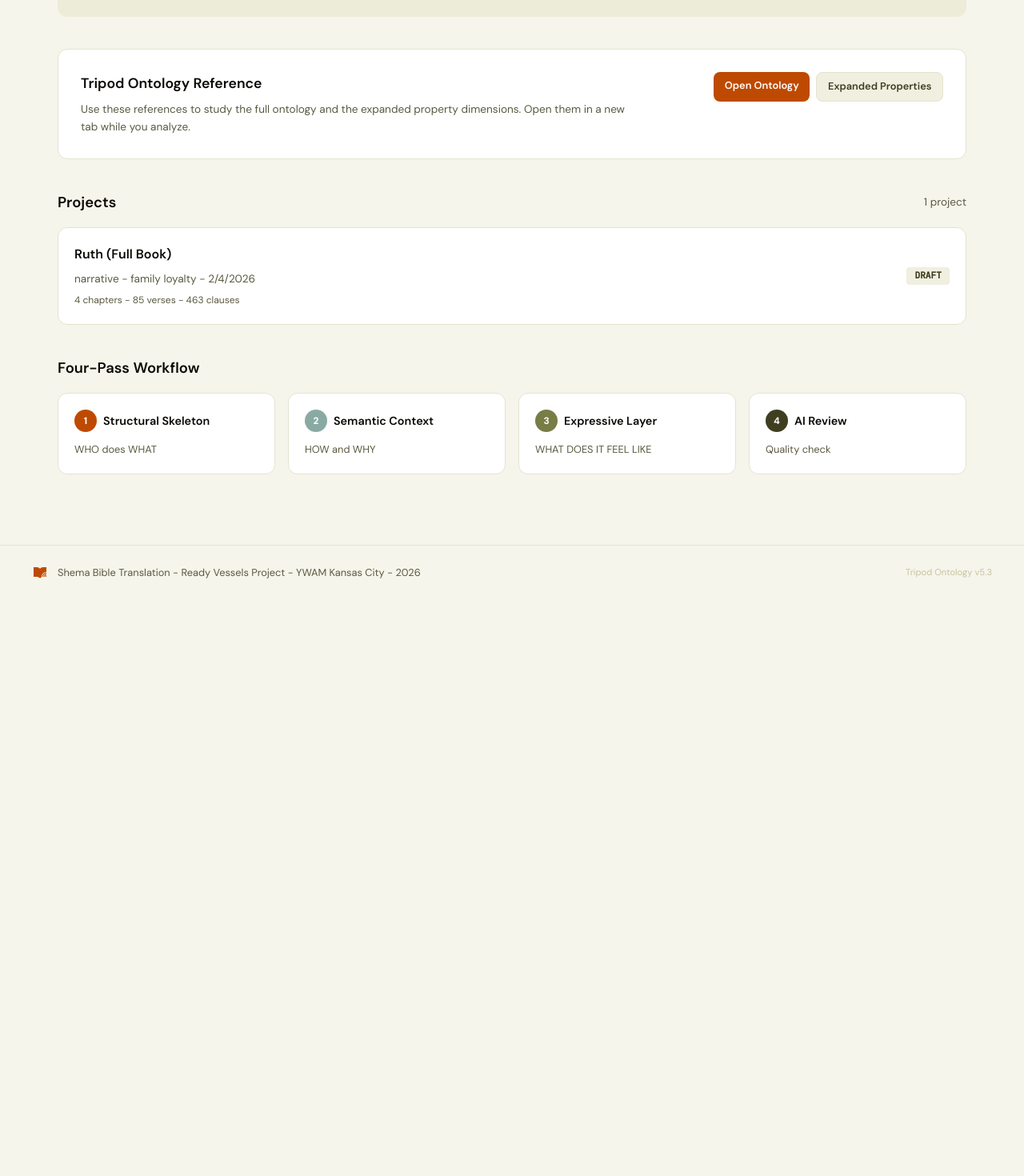
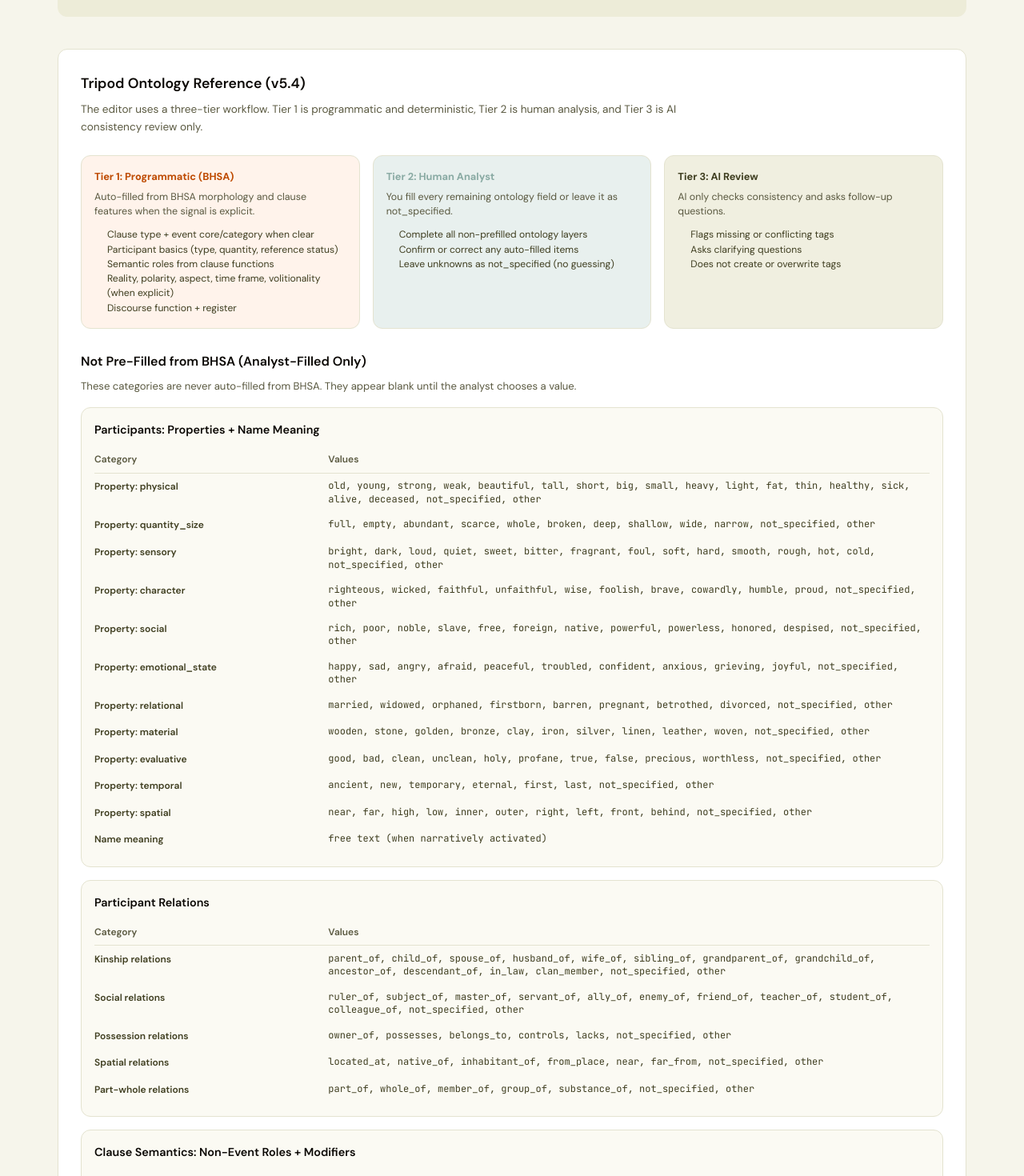
Before and after one commit to MarciaSuzuki/meaning-map-editor, a Next.js app: page / in a window 1280 px wide. Shown: the part 300-1770 px from the top of the page at 80% size. Before the commit the page ends 1050 px from the top, so only its background shows below. Built offline with nearby package versions, Linux system fonts and the light colour scheme.

Commit message:
Update landing page tiers and manual ontology list

```diff
--- a/app/page.tsx
+++ b/app/page.tsx
@@ -1,6 +1,46 @@
 'use client';
 
 import { useState } from 'react';
+import {
+  PROPERTY_DIMENSIONS,
+  KINSHIP_RELATIONS,
+  SOCIAL_RELATIONS,
+  POSSESSION_RELATIONS,
+  SPATIAL_RELATIONS,
+  PART_WHOLE_RELATIONS,
+  NON_EVENT_ROLES,
+  EVIDENTIALITY_VALUES,
+  DURATION_VALUES,
+  DURATION_PRECISION_VALUES,
+  DISCOURSE_RELATIONS,
+  INFORMATION_STRUCTURE_TOPICS,
+  INFORMATION_STRUCTURE_FOCI,
+  FORMULAIC_MARKERS,
+  SOCIAL_AXES,
+  PROMINENCE_VALUES,
+  PACING_VALUES,
+  FOCALIZATION_VALUES,
+  EMOTIONS,
+  EMOTION_INTENSITIES,
+  NARRATOR_STANCES,
+  AUDIENCE_RESPONSES,
+  INFERENCE_SOURCES,
+  CONFIDENCE_VALUES,
+  RETRIEVAL_TAG_CATEGORIES,
+  SPEECH_ACTS,
+  FIGURATIVE_LANGUAGE,
+  FIGURATIVE_TRANSFERABILITY,
+  KEY_TERM_DOMAINS,
+  KEY_TERM_CONSISTENCY,
+  POETIC_PARALLELISM,
+  POETIC_LINE_STRUCTURE,
+  POETIC_SOUND_PATTERNS,
+  POETIC_COMPRESSION,
+  PROVERB_TYPES,
+  WISDOM_FUNCTIONS,
+  WISDOM_AUTHORITY_SOURCES,
+  WISDOM_APPLICABILITY,
+} from '@/lib/ontology';
 
 const SAMPLE_PROJECTS = [
   {
@@ -14,6 +54,135 @@ const SAMPLE_PROJECTS = [
     chapters: 4,
     verses: 85,
     clauses: 463,
+  },
+];
+
+const values = (opts: { value: string }[]) => opts.map((o) => o.value).join(', ');
+
+const TIER_CARDS = [
+  {
+    title: 'Tier 1: Programmatic (BHSA)',
+    summary: 'Auto-filled from BHSA morphology and clause features when the signal is explicit.',
+    bullets: [
+      'Clause type + event core/category when clear',
+      'Participant basics (type, quantity, reference status)',
+      'Semantic roles from clause functions',
+      'Reality, polarity, aspect, time frame, volitionality (when explicit)',
+      'Discourse function + register',
+    ],
+    color: '#BE4A01',
+    bg: '#FFF3EB',
+  },
+  {
+    title: 'Tier 2: Human Analyst',
+    summary: 'You fill every remaining ontology field or leave it as not_specified.',
+    bullets: [
+      'Complete all non-prefilled ontology layers',
+      'Confirm or correct any auto-filled items',
+      'Leave unknowns as not_specified (no guessing)',
+    ],
+    color: '#89AAA3',
+    bg: '#E8F0EE',
+  },
+  {
+    title: 'Tier 3: AI Review',
+    summary: 'AI only checks consistency and asks follow-up questions.',
+    bullets: [
+      'Flags missing or conflicting tags',
+      'Asks clarifying questions',
+      'Does not create or overwrite tags',
+    ],
+    color: '#3F3E20',
+    bg: '#F0EFE0',
+  },
+];
+
+const NON_PREFILL_SECTIONS = [
+  {
+    title: 'Participants: Properties + Name Meaning',
+    rows: [
+      { category: 'Property: physical', values: values(PROPERTY_DIMENSIONS.physical) },
+      { category: 'Property: quantity_size', values: values(PROPERTY_DIMENSIONS.quantity_size) },
+      { category: 'Property: sensory', values: values(PROPERTY_DIMENSIONS.sensory) },
+      { category: 'Property: character', values: values(PROPERTY_DIMENSIONS.character) },
+      { category: 'Property: social', values: values(PROPERTY_DIMENSIONS.social) },
+      { category: 'Property: emotional_state', values: values(PROPERTY_DIMENSIONS.emotional_state) },
+      { category: 'Property: relational', values: values(PROPERTY_DIMENSIONS.relational) },
+      { category: 'Property: material', values: values(PROPERTY_DIMENSIONS.material) },
+      { category: 'Property: evaluative', values: values(PROPERTY_DIMENSIONS.evaluative) },
+      { category: 'Property: temporal', values: values(PROPERTY_DIMENSIONS.temporal) },
+      { category: 'Property: spatial', values: values(PROPERTY_DIMENSIONS.spatial) },
+      { category: 'Name meaning', values: 'free text (when narratively activated)' },
+    ],
+  },
+  {
+    title: 'Participant Relations',
+    rows: [
+      { category: 'Kinship relations', values: values(KINSHIP_RELATIONS) },
+      { category: 'Social relations', values: values(SOCIAL_RELATIONS) },
+      { category: 'Possession relations', values: values(POSSESSION_RELATIONS) },
+      { category: 'Spatial relations', values: values(SPATIAL_RELATIONS) },
+      { category: 'Part-whole relations', values: values(PART_WHOLE_RELATIONS) },
+    ],
+  },
+  {
+    title: 'Clause Semantics: Non-Event Roles + Modifiers',
+    rows: [
+      { category: 'Non-event roles', values: values(NON_EVENT_ROLES) },
+      { category: 'Evidentiality', values: values(EVIDENTIALITY_VALUES) },
+      { category: 'Duration', values: values(DURATION_VALUES) },
+      { category: 'Duration precision', values: values(DURATION_PRECISION_VALUES) },
+    ],
+  },
+  {
+    title: 'Discourse + Pragmatics',
+    rows: [
+      { category: 'Discourse relations', values: values(DISCOURSE_RELATIONS) },
+      { category: 'Information structure: topic', values: values(INFORMATION_STRUCTURE_TOPICS) },
+      { category: 'Information structure: focus', values: values(INFORMATION_STRUCTURE_FOCI) },
+      { category: 'Formulaic marker', values: values(FORMULAIC_MARKERS) },
+      { category: 'Peak event', values: 'mark 1 clause as PEAK' },
+      { category: 'Thematic spine', values: 'one-sentence free text summary' },
+      { category: 'Social axis', values: values(SOCIAL_AXES) },
+      { category: 'Prominence', values: values(PROMINENCE_VALUES) },
+      { category: 'Pacing', values: values(PACING_VALUES) },
+      { category: 'Focalization', values: values(FOCALIZATION_VALUES) },
+    ],
+  },
+  {
+    title: 'Emotion + Source Tracking',
+    rows: [
+      { category: 'Emotion type', values: values(EMOTIONS) },
+      { category: 'Emotion intensity', values: values(EMOTION_INTENSITIES) },
+      { category: 'Narrator stance', values: values(NARRATOR_STANCES) },
+      { category: 'Audience response', values: values(AUDIENCE_RESPONSES) },
+      { category: 'Inference source', values: values(INFERENCE_SOURCES) },
+      { category: 'Confidence level', values: values(CONFIDENCE_VALUES) },
+    ],
+  },
+  {
+    title: 'Speech + Figurative + Key Terms + Retrieval Tags',
+    rows: [
+      { category: 'Speech acts', values: values(SPEECH_ACTS) },
+      { category: 'Figurative language', values: values(FIGURATIVE_LANGUAGE) },
+      { category: 'Figurative transferability', values: values(FIGURATIVE_TRANSFERABILITY) },
+      { category: 'Key term domains', values: values(KEY_TERM_DOMAINS) },
+      { category: 'Key term consistency', values: values(KEY_TERM_CONSISTENCY) },
+      { category: 'LA retrieval tag categories', values: values(RETRIEVAL_TAG_CATEGORIES) + ' (values = free tags)' },
+    ],
+  },
+  {
+    title: 'Poetic + Proverb/Wisdom Layers',
+    rows: [
+      { category: 'Parallelism type', values: values(POETIC_PARALLELISM) },
+      { category: 'Line structure', values: values(POETIC_LINE_STRUCTURE) },
+      { category: 'Sound patterns', values: values(POETIC_SOUND_PATTERNS) },
+      { category: 'Compression', values: values(POETIC_COMPRESSION) },
+      { category: 'Proverb type', values: values(PROVERB_TYPES) },
+      { category: 'Wisdom function', values: values(WISDOM_FUNCTIONS) },
+      { category: 'Authority source', values: values(WISDOM_AUTHORITY_SOURCES) },
+      { category: 'Applicability', values: values(WISDOM_APPLICABILITY) },
+    ],
   },
 ];
 
@@ -71,30 +240,62 @@ export default function HomePage() {
         </section>
 
         <section style={{ backgroundColor: 'white', borderRadius: 12, border: `1px solid ${s.border}`, padding: '1.75rem', marginBottom: '2.5rem' }}>
-          <div style={{ display: 'flex', alignItems: 'flex-start', justifyContent: 'space-between', gap: '1.5rem' }}>
-            <div>
-              <h2 style={{ fontFamily: s.display, fontSize: '1.1rem', fontWeight: 600, margin: '0 0 0.5rem 0' }}>Tripod Ontology Reference</h2>
-              <p style={{ fontSize: '0.85rem', color: s.muted, lineHeight: 1.6, maxWidth: 680, margin: 0 }}>
-                Use these references to study the full ontology and the expanded property dimensions. Open them in a new tab while you analyze.
-              </p>
-            </div>
-            <div style={{ display: 'flex', gap: '0.5rem', flexWrap: 'wrap' }}>
-              <a
-                href="/ontology/tripod-ontology.html"
-                target="_blank"
-                rel="noreferrer"
-                style={{ padding: '0.45rem 0.85rem', borderRadius: 8, fontSize: '0.8rem', fontWeight: 600, color: 'white', backgroundColor: s.telha, border: 'none', textDecoration: 'none' }}
-              >
-                Open Ontology
-              </a>
-              <a
-                href="/ontology/expanded-properties.html"
-                target="_blank"
-                rel="noreferrer"
-                style={{ padding: '0.45rem 0.85rem', borderRadius: 8, fontSize: '0.8rem', fontWeight: 600, color: s.dark, backgroundColor: '#F0EFE0', border: `1px solid ${s.border}`, textDecoration: 'none' }}
-              >
-                Expanded Properties
-              </a>
+          <div style={{ marginBottom: '1.5rem' }}>
+            <h2 style={{ fontFamily: s.display, fontSize: '1.1rem', fontWeight: 600, margin: '0 0 0.5rem 0' }}>Tripod Ontology Reference (v5.4)</h2>
+            <p style={{ fontSize: '0.85rem', color: s.muted, lineHeight: 1.6, maxWidth: 760, margin: 0 }}>
+              The editor uses a three-tier workflow. Tier 1 is programmatic and deterministic, Tier 2 is human analysis,
+              and Tier 3 is AI consistency review only.
+            </p>
+          </div>
+
+          <div style={{ display: 'grid', gridTemplateColumns: 'repeat(auto-fit, minmax(220px, 1fr))', gap: '1rem', marginBottom: '1.75rem' }}>
+            {TIER_CARDS.map((tier) => (
+              <div key={tier.title} style={{ borderRadius: 12, border: `1px solid ${s.border}`, padding: '1rem', backgroundColor: tier.bg }}>
+                <div style={{ fontSize: '0.8rem', fontWeight: 700, color: tier.color, marginBottom: '0.35rem' }}>{tier.title}</div>
+                <p style={{ fontSize: '0.78rem', color: s.muted, margin: '0 0 0.65rem 0', lineHeight: 1.5 }}>{tier.summary}</p>
+                <ul style={{ margin: 0, paddingLeft: '1rem', fontSize: '0.76rem', color: s.dark, lineHeight: 1.5 }}>
+                  {tier.bullets.map((item) => (
+                    <li key={item}>{item}</li>
+                  ))}
+                </ul>
+              </div>
+            ))}
+          </div>
+
+          <div>
+            <h3 style={{ fontFamily: s.display, fontSize: '1rem', fontWeight: 600, margin: '0 0 0.5rem 0' }}>
+              Not Pre-Filled from BHSA (Analyst-Filled Only)
+            </h3>
+            <p style={{ fontSize: '0.82rem', color: s.muted, lineHeight: 1.6, maxWidth: 760, margin: '0 0 1rem 0' }}>
+              These categories are never auto-filled from BHSA. They appear blank until the analyst chooses a value.
+            </p>
+
+            <div style={{ display: 'grid', gap: '1rem' }}>
+              {NON_PREFILL_SECTIONS.map((section) => (
+                <div key={section.title} style={{ borderRadius: 12, border: `1px solid ${s.border}`, padding: '1rem', backgroundColor: '#FBFAF3' }}>
+                  <h4 style={{ fontFamily: s.display, fontSize: '0.9rem', fontWeight: 600, margin: '0 0 0.6rem 0' }}>{section.title}</h4>
+                  <table style={{ width: '100%', borderCollapse: 'collapse', fontSize: '0.75rem' }}>
+                    <thead>
+                      <tr>
+                        <th style={{ textAlign: 'left', padding: '0.4rem 0', borderBottom: `1px solid ${s.border}`, color: s.muted, fontWeight: 600, width: '28%' }}>Category</th>
+                        <th style={{ textAlign: 'left', padding: '0.4rem 0', borderBottom: `1px solid ${s.border}`, color: s.muted, fontWeight: 600 }}>Values</th>
+                      </tr>
+                    </thead>
+                    <tbody>
+                      {section.rows.map((row) => (
+                        <tr key={row.category}>
+                          <td style={{ padding: '0.45rem 0.35rem 0.45rem 0', verticalAlign: 'top', fontWeight: 600, color: s.dark }}>
+                            {row.category}
+                          </td>
+                          <td style={{ padding: '0.45rem 0', verticalAlign: 'top', fontFamily: s.mono, color: s.dark, whiteSpace: 'normal', wordBreak: 'break-word', lineHeight: 1.4 }}>
+                            {row.values}
+                          </td>
+                        </tr>
+                      ))}
+                    </tbody>
+                  </table>
+                </div>
+              ))}
             </div>
           </div>
         </section>
@@ -147,7 +348,7 @@ export default function HomePage() {
             <img src="/logos/I_CONE_-_telha.svg" alt="Shema" style={{ height: 20, width: 20 }} />
             <span style={{ fontSize: '0.8rem', color: s.muted }}>Shema Bible Translation - Ready Vessels Project - YWAM Kansas City - 2026</span>
           </div>
-          <span style={{ fontSize: '0.7rem', color: '#C5C29F' }}>Tripod Ontology v5.3</span>
+          <span style={{ fontSize: '0.7rem', color: '#C5C29F' }}>Tripod Ontology v5.4</span>
         </div>
       </footer>
     </div>
```
